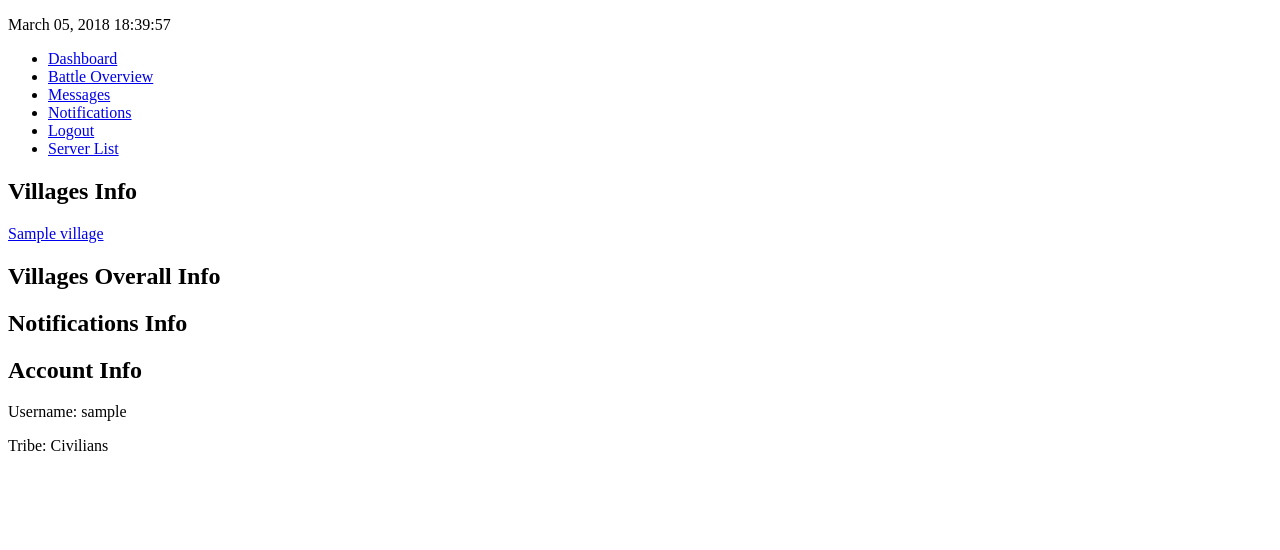
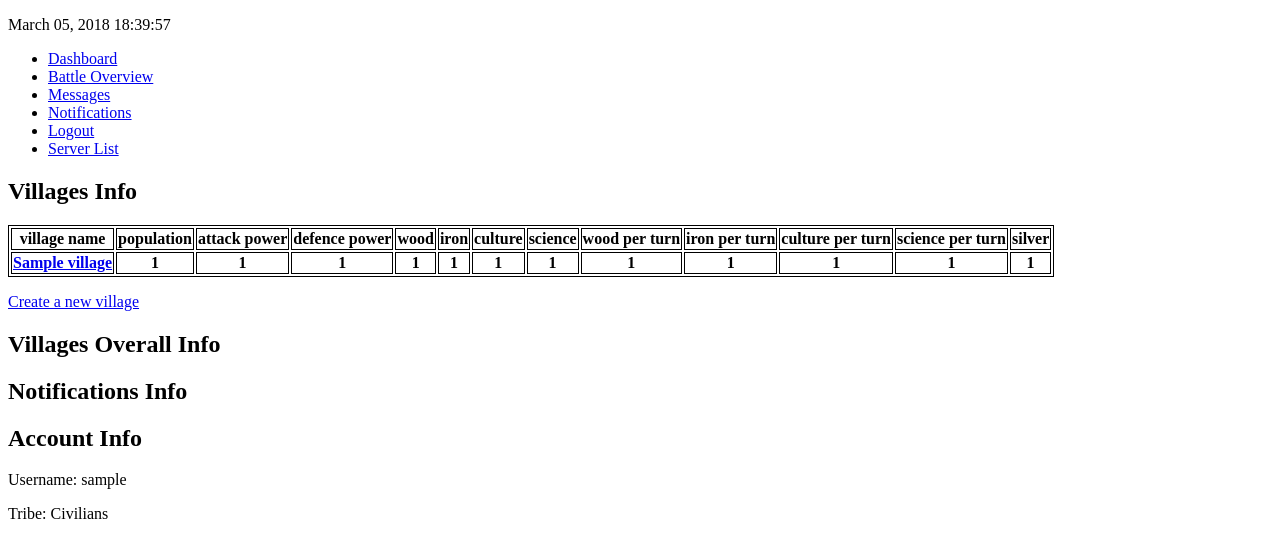
Before and after one commit to stef311/battlegame2, a Django app: page /battle/overview/ in a window 1280 px wide. Shown: the top 550 px of the page. Run offline with Django 3.2, Linux system fonts and the light colour scheme; a user stored in the database is signed in; tables that the repository leaves empty hold one stand-in row (values such as "Sample post"); lists and menus that the app fills with data are empty.

Commit message:
changes villages model(a typo in a word), create table that shows villages info, and simple page to create a new village

```diff
--- a/battlegame/battle/views.py
+++ b/battlegame/battle/views.py
@@ -12,8 +12,10 @@ def dashboard(request):
 def overview(request):
     user = request.user
     user_tribe = user.profile.tribe
+    user_villages = user.villages.all()
     context = {}
     context["tribe"] = user_tribe
+    context["user_villages"] = user_villages
     return render(request, "battle/overview.html", context=context)
 
 @login_required
--- a/battlegame/villages/admin.py
+++ b/battlegame/villages/admin.py
@@ -4,6 +4,6 @@ from .models import Village
 # Register your models here.
 
 class VillageAdmin(admin.ModelAdmin):
-    list_display = ["user", "name", "attack_power", "defense_power", "population", "science", "culture"]
+    list_display = ["user", "name", "attack_power", "defence_power", "population", "science", "culture"]
 
 admin.site.register(Village, VillageAdmin)
--- a/battlegame/villages/models.py
+++ b/battlegame/villages/models.py
@@ -8,12 +8,14 @@ class Village(models.Model):
     server = models.IntegerField(default=0) # suppose 0 is the NULL server. for testing only
     name = models.CharField(max_length=20)
     attack_power = models.IntegerField(default=0)
-    defense_power = models.IntegerField(default=0)
+    defence_power = models.IntegerField(default=0)
     population = models.IntegerField(default=0)
     culture = models.IntegerField(default=0)
     science = models.IntegerField(default=0)
     wood = models.IntegerField(default=0)
     iron = models.IntegerField(default=0)
+    culture_per_turn = models.IntegerField(default=0)
+    science_per_turn = models.IntegerField(default=0)
     wood_per_turn = models.IntegerField(default=0)
     iron_per_turn = models.IntegerField(default=0)
     silver = models.IntegerField(default=0)
--- a/battlegame/villages/templates/includes/village_info.html
+++ b/battlegame/villages/templates/includes/village_info.html
@@ -1,4 +1,36 @@
 <h2>Villages Info</h2>
-{% for village in user.villages.all %}
-  <p><a href="{% url 'villages:main' village.id %}">{{ village.name }}</a></p>
-{% endfor %}
+<table>
+  <tr>
+    <th>village name</th>
+    <th>population</th>
+    <th>attack power</th>
+    <th>defence power</th>
+    <th>wood</th>
+    <th>iron</th>
+    <th>culture</th>
+    <th>science</th>
+    <th>wood per turn</th>
+    <th>iron per turn</th>
+    <th>culture per turn</th>
+    <th>science per turn</th>
+    <th>silver</th>
+  </tr>
+  {% for village in user_villages %}
+  <tr>
+    <th><a href="{% url 'villages:main' village.id %}">{{ village.name }}</a></th>
+    <th>{{ village.population }}</th>
+    <th>{{ village.attack_power }}</th>
+    <th>{{ village.defence_power }}</th>
+    <th>{{ village.wood }}</th>
+    <th>{{ village.iron }}</th>
+    <th>{{ village.culture }}</th>
+    <th>{{ village.science }}</th>
+    <th>{{ village.wood_per_turn }}</th>
+    <th>{{ village.iron_per_turn }}</th>
+    <th>{{ village.culture_per_turn }}</th>
+    <th>{{ village.science_per_turn }}</th>
+    <th>{{ village.silver }}</th>
+  </tr>
+  {% endfor %}
+</table>
+<p><a href="{% url 'villages:create' %}">Create a new village</a></p>
--- a/battlegame/villages/urls.py
+++ b/battlegame/villages/urls.py
@@ -5,5 +5,6 @@ app_name = "villages"
 
 urlpatterns = [
     path("all/", views.all, name="all"),
-    path("main/<int:village_id>", views.main, name="main")
+    path("main/<int:village_id>", views.main, name="main"),
+    path("create/", views.create, name="create"),
 ]
--- a/battlegame/villages/views.py
+++ b/battlegame/villages/views.py
@@ -11,3 +11,8 @@ def all(request):
 @login_required #make it so that it needs to be the village owner, else redirect to different page
 def main(request, village_id):
     return HttpResponse(village_id)
+
+@login_required
+def create(request):
+    context = {}
+    return render(request, "villages/create.html", context=context)
```
Also changed, not shown: battlegame/villages/templates/villages/create.html (added, +7 -0 lines), battlegame/static/css/mystyles.css (line endings or trailing spaces).
